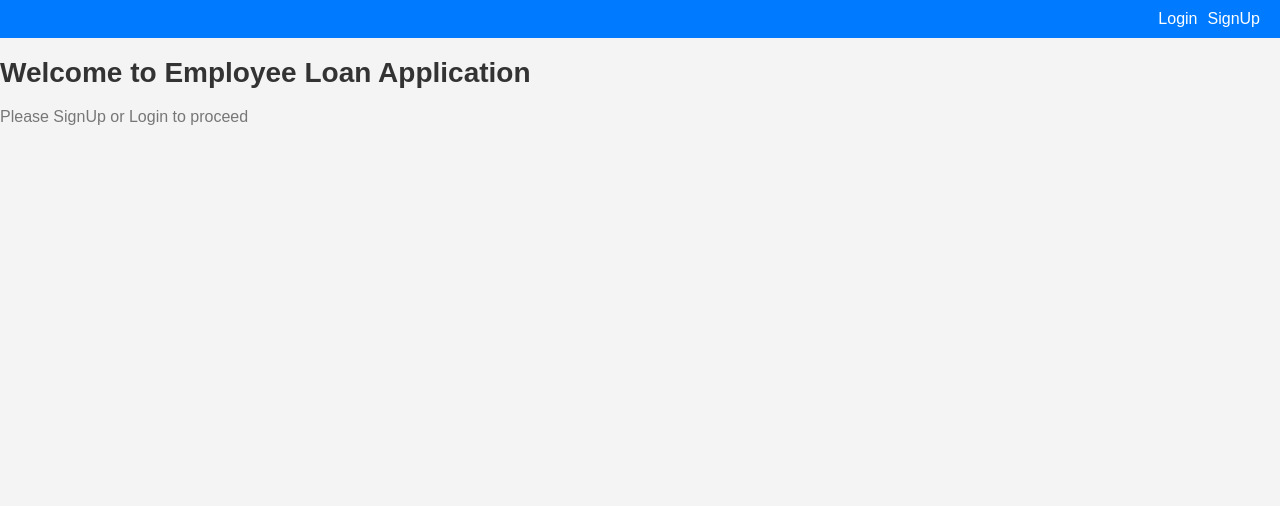
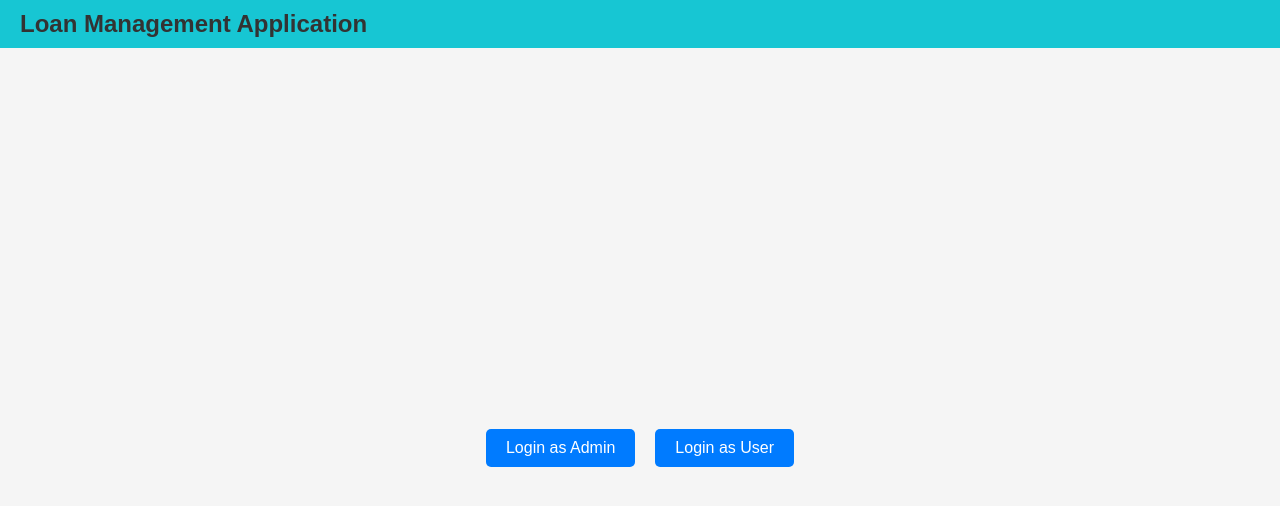
Before and after one commit to SagnikH-WF/loanapp-frontend, a React (Create React App) app: page / in a window 1280 px wide. Shown: the top 506 px of the page. Built offline with nearby package versions, Linux system fonts and the light colour scheme.

Commit message:
working on routing and navbar

```diff
--- a/src/App.js
+++ b/src/App.js
@@ -1,22 +1,14 @@
 import React, { useState } from "react";
 import { BrowserRouter as Router, Routes, Route, Link } from "react-router-dom";
-import Home from "./components/Home";
-import Login from "./components/Login";
-import Register from "./components/Register";
-import Dashboard from "./components/Dashboard";
-import UserApplyLoanForm from "./components/UserLoanApplyForm";
-import LoanList from "./components/LoanList";
-import ItemList from "./components/ItemList";
-import EmployeeList from "./components/EmployeeList";
-import AdminDashboard from "./components/AdminDashboard";
-import EditEmployee from "./components/EditEmployee";
+import Layout from "./components/Layout";
 
 function App() {
 	const [isLoggedIn, setIsLoggedIn] = useState(false);
 
 	return (
 		<Router>
-			<Routes>
+      <Layout>
+        {/* <Routes>
           <Route path="/" exact element={<Home isLoggedIn={isLoggedIn} />} />
           <Route
             path="/login"
@@ -30,7 +22,8 @@ function App() {
           <Route path="/admin/dashboard" element={<AdminDashboard />} />
           <Route path="/admin/employeeList" element={<EmployeeList />} />
           <Route path="/admin/edit/:id" element={<EditEmployee />} />
-			</Routes>
+        </Routes> */}
+      </Layout>
 		</Router>
 	);
 }
--- a/src/components/Home.css
+++ b/src/components/Home.css
@@ -1,52 +1,27 @@
-body {
-  font-family: Arial, sans-serif;
-  background-color: #f4f4f4;
-  margin: 0;
-  padding: 0;
+/* Styling for the Home component */
+.home-container {
+	display: flex;
+	justify-content: center;
+	align-items: center;
+	height: 100vh;
+	background-color: #f5f5f5; /* Add your desired background color */
 }
 
-nav {
-  background-color: #007BFF;
-  padding: 10px;
-  text-align: right;
+.centered-buttons {
+	text-align: center;
 }
 
-nav a {
-  color: #fff;
-  text-decoration: none;
-  margin-right: 10px;
-  font-size: 16px;
+.login-button {
+	background-color: #007bff;
+	color: #fff;
+	border: none;
+	padding: 10px 20px;
+	margin: 10px;
+	border-radius: 5px;
+	cursor: pointer;
+	font-size: 16px;
 }
 
-.container {
-  max-width: 800px;
-  margin: 0 auto;
-  padding: 20px;
-  background-color: #ffffff;
-  box-shadow: 0 2px 4px rgba(0, 0, 0, 0.1);
+.login-button:hover {
+	background-color: #0056b3;
 }
-
-h1 {
-  font-size: 28px;
-  color: #333;
-}
-
-p {
-  font-size: 16px;
-  color: #777;
-}
-
-@media (max-width: 600px) {
-  .container {
-      padding: 10px;
-  }
-
-  nav {
-      text-align: center;
-  }
-
-  nav a {
-      display: block;
-      margin-bottom: 10px;
-  }
-}
--- a/src/components/Home.js
+++ b/src/components/Home.js
@@ -1,30 +1,24 @@
-import React from 'react';
-import { Link } from 'react-router-dom';
+import React from "react";
 import "./Home.css";
+import { useNavigate } from "react-router-dom";
 
+function Home() {
+	const navigate = useNavigate();
 
-function Home(props) {
-    const { isLoggedIn } = props;
+  const handleLoginAsUser = () => {
+    navigate("/login");
+  }
 
-    return (
-        <div>
-            <nav>
-                {!isLoggedIn ? (
-                    <>
-                        <Link to="/login">Login</Link>
-                        <Link to="/register">SignUp</Link>
-                    </>
-                ) : (
-                    <Link to="/dashboard">Go to Dashboard</Link>
-                )}
-            </nav>
-
-            <div>
-                <h1>Welcome to Employee Loan Application</h1>
-                {!isLoggedIn && <p>Please SignUp or Login to proceed</p>}
-            </div>
-        </div>
-    );
+	return (
+		<div className="home-container">
+			<div className="centered-buttons">
+				<button className="login-button">Login as Admin</button>
+				<button className="login-button" onClick={handleLoginAsUser}>
+					Login as User
+				</button>
+			</div>
+		</div>
+	);
 }
 
 export default Home;
--- /dev/null
+++ b/src/components/Layout.js
@@ -0,0 +1,21 @@
+import { useState } from "react";
+import Navigation from "./Navigation.js";
+import RouterConfig from "../navigation/RouterConfig.js";
+
+const Layout = (props) => {
+  const [isLoggedIn, setIsLoggedIn] = useState(false);
+
+  const handleLogin = (flag) => {
+    setIsLoggedIn(flag);
+  }
+
+	return (
+		<div>
+			<Navigation isLoggedIn={isLoggedIn}/>
+			{/* <div>{props.children}</div>			 */}
+      <RouterConfig handleLogin={handleLogin}/>
+		</div>
+	);
+};
+
+export default Layout;
--- a/src/components/Login.js
+++ b/src/components/Login.js
@@ -4,7 +4,7 @@ import { useNavigate } from "react-router-dom";
 import axios from 'axios';
 import './Login.css'
 
-function LoginPage() {
+function LoginPage(props) {
   const [userId, setUserId] = useState('');
   const [password, setPassword] = useState('');
   const [error, setError] = useState('');
@@ -31,6 +31,9 @@ function LoginPage() {
       // Redirect the user to a protected route
       // Example: history.push('/dashboard');
       alert(response.data.message);
+
+      //added for logged in state management at layout level
+      props.handleLogin(true);
       navigate("/dashboard");
     } catch (err) {
       console.log(err.response.data.message); //TODO: contains the error message from the backend, display it
--- /dev/null
+++ b/src/components/Navigation.css
@@ -0,0 +1,33 @@
+/* Basic styling for the navbar */
+.navbar {
+  display: flex;
+  justify-content: space-between;
+  align-items: center;
+  background-color: #17c6d3;
+  color: #fff;
+  padding: 10px 20px;
+}
+
+.logo h1 {
+  font-size: 24px;
+  margin: 0;
+}
+
+.user-actions .dashboard-btn {
+  background-color: #007bff;
+  color: #fff;
+  border: none;
+  padding: 10px 20px;
+  border-radius: 5px;
+  cursor: pointer;
+}
+
+/* Style the button on hover */
+.user-actions .dashboard-btn:hover {
+  background-color: #0056b3;
+}
+
+/* Hide the button when not logged in */
+.user-actions .dashboard-btn:not(:first-child) {
+  display: none;
+}
--- /dev/null
+++ b/src/components/Navigation.js
@@ -0,0 +1,24 @@
+import React from 'react';
+import "./Navigation.css";
+import { useNavigate } from 'react-router-dom';
+
+function Navbar({ isLoggedIn }) {
+  const navigate = useNavigate();
+
+  const handleSwitchingToDashboard = () => {
+    navigate("/dashboard");
+  };
+
+  return (
+    <nav className="navbar">
+      <div className="logo">
+        <h1>Loan Management Application</h1>
+      </div>
+      <div className="user-actions">
+      {isLoggedIn && <button className="dashboard-btn" onClick={handleSwitchingToDashboard}>Dashboard</button>}
+      </div>
+    </nav>
+  );
+}
+
+export default Navbar;
--- /dev/null
+++ b/src/navigation/RouterConfig.js
@@ -0,0 +1,36 @@
+import React from "react";
+import { Route, Routes } from "react-router-dom";
+import Home from "../components/Home";
+import Login from "../components/Login";
+import Register from "../components/Register";
+import Dashboard from "../components/Dashboard";
+import UserApplyLoanForm from "../components/UserLoanApplyForm";
+import LoanList from "../components/LoanList";
+import ItemList from "../components/ItemList";
+import EmployeeList from "../components/EmployeeList";
+import AdminDashboard from "../components/AdminDashboard";
+import EditEmployee from "../components/EditEmployee";
+
+function RouterConfig({handleLogin}) {
+  return (
+    <>
+      <Routes>
+          <Route path="/" exact element={<Home />} />
+          <Route
+            path="/login"
+            element={<Login handleLogin={handleLogin} />}
+          />
+          <Route path="/dashboard" element={<Dashboard />} />
+          <Route path="/applyLoan" element={<UserApplyLoanForm />} />
+          <Route path="/viewLoans" element={<LoanList />} />
+          <Route path="/viewItems" element={<ItemList />} />
+          <Route path="/admin/register" element={<Register />} />
+          <Route path="/admin/dashboard" element={<AdminDashboard />} />
+          <Route path="/admin/employeeList" element={<EmployeeList />} />
+          <Route path="/admin/edit/:id" element={<EditEmployee />} />
+        </Routes>
+    </>
+  )
+}
+
+export default RouterConfig;
```
Lines whose indentation alone changed are shown as unchanged.
